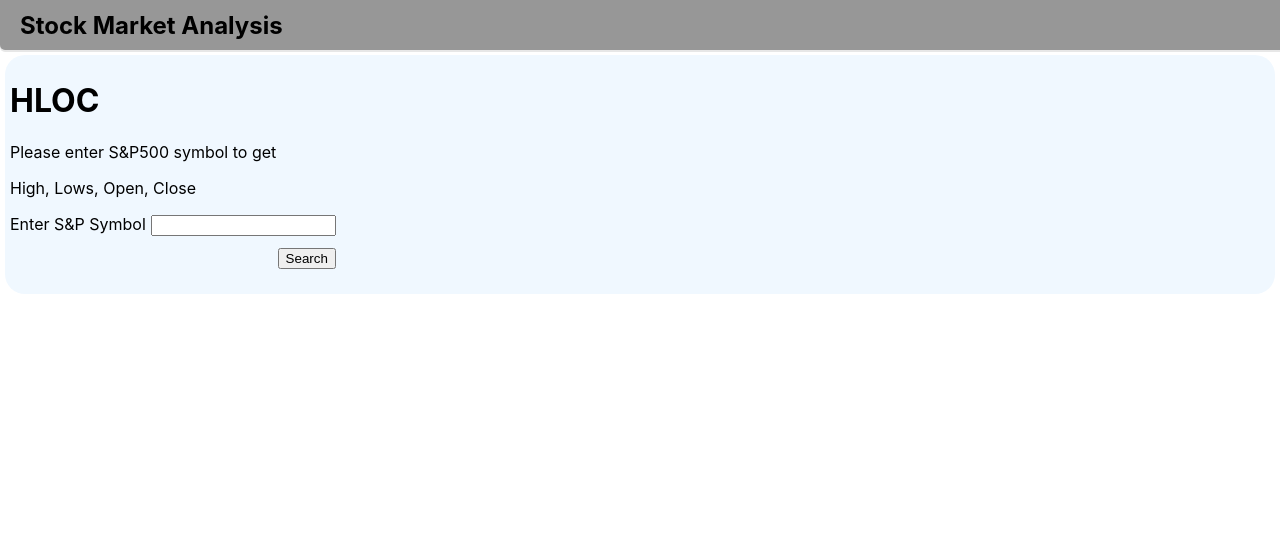
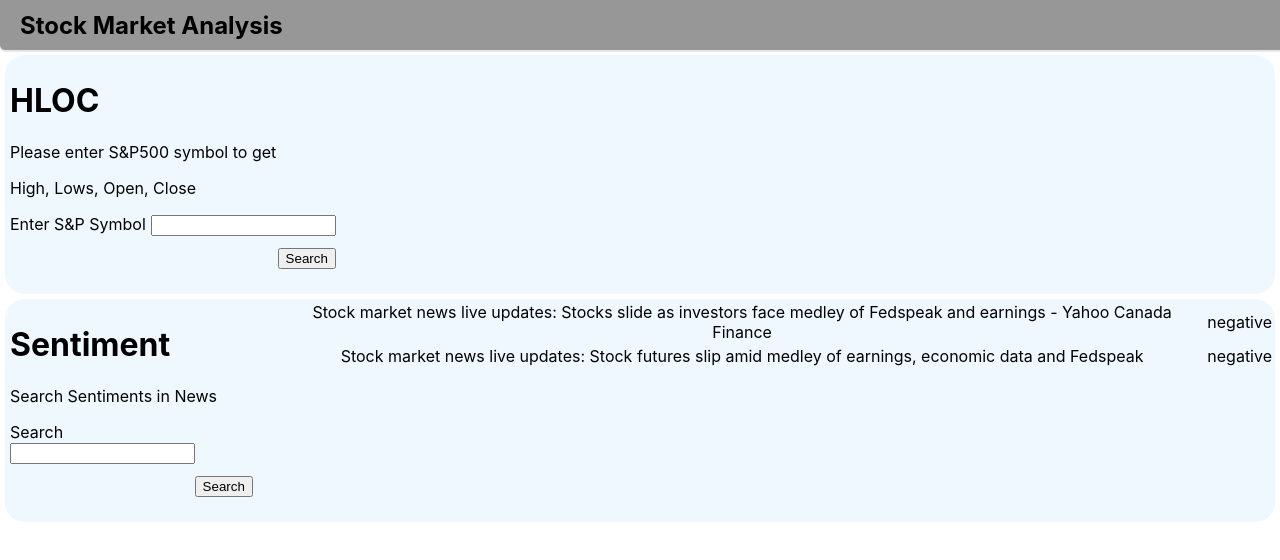
Before and after one commit to opendevy/finbert-frontend, a React (Create React App) app: page / in a window 1280 px wide. Shown: the top 560 px of the page. Built offline with nearby package versions, Linux system fonts and the light colour scheme; no server answers.

Commit message:
new section added

```diff
--- /dev/null
+++ b/src/components/sentiment/index.jsx
@@ -0,0 +1,50 @@
+import React, { useState } from "react";
+import httpService from "../../services/http.service";
+import responseJson from "./mock/response.json";
+import "./styles.css";
+
+const Sentiment = () => {
+  const [query, setQuery] = useState("");
+  const [response, setResponse] = useState(responseJson);
+  const handleSearchButtonClick = async (event) => {
+    console.log(event);
+  };
+
+  return (
+    <div className="sentiments">
+      <div className="form">
+        <div className="form-info">
+          <h1>Sentiment</h1>
+          <p>Search Sentiments in News</p>
+          <label className="label" htmlFor="query-input">
+            Search
+          </label>
+          <input
+            id="query-input"
+            type="text"
+            value={query}
+            onChange={(event) => setQuery(event.target.value)}
+          />
+          <div className="search-button">
+            <button onClick={handleSearchButtonClick}>Search</button>
+          </div>
+        </div>
+        <div className="info">
+          {response && (
+            <table className="table">
+              {console.log(response)}
+              {response.map((item, id) => (
+                <tr key={id}>
+                  <td>{item[0][0]}</td>
+                  <td>{item[1][0].label}</td>
+                </tr>
+              ))}
+            </table>
+          )}
+        </div>
+      </div>
+    </div>
+  );
+};
+
+export default Sentiment;
--- /dev/null
+++ b/src/components/sentiment/mock/response.json
@@ -0,0 +1,40 @@
+[
+  [
+    [
+      "Stock market news live updates: Stocks slide as investors face medley of Fedspeak and earnings - Yahoo Canada Finance"
+    ],
+    [
+      {
+        "label": "negative",
+        "score": 0.9587559103965759
+      },
+      {
+        "label": "neutral",
+        "score": 0.03388221561908722
+      },
+      {
+        "label": "positive",
+        "score": 0.00736191077157855
+      }
+    ]
+  ],
+  [
+    [
+      "Stock market news live updates: Stock futures slip amid medley of earnings, economic data and Fedspeak"
+    ],
+    [
+      {
+        "label": "negative",
+        "score": 0.9690069556236267
+      },
+      {
+        "label": "neutral",
+        "score": 0.02306809462606907
+      },
+      {
+        "label": "positive",
+        "score": 0.007925036363303661
+      }
+    ]
+  ]
+]
--- /dev/null
+++ b/src/components/sentiment/styles.css
@@ -0,0 +1,42 @@
+.sentiments {
+  margin: 5px 5px 5px 5px;
+  border-radius: 20px;
+  background-color: aliceblue;
+}
+
+.form {
+  display: flex;
+  justify-content: flex-start;
+  flex-direction: row;
+  padding-bottom: 20px;
+}
+
+.form-info {
+  margin: 5px;
+  text-align: left;
+}
+
+.label {
+  margin-right: 5px;
+}
+
+.search-button {
+  display: flex;
+  justify-content: flex-end;
+  padding-top: 12px;
+}
+
+.info {
+  margin-left: 20px;
+}
+
+.info-data {
+  display: flex;
+  justify-content: flex-start;
+  flex-direction: column;
+  text-align: left;
+}
+
+.info-data-row {
+  margin-bottom: 10px;
+}
--- a/src/containers/home/home.jsx
+++ b/src/containers/home/home.jsx
@@ -1,13 +1,15 @@
 import React from "react";
 import "./styles.css";
-import Header from "../../components/header/header";
-import Hloc from "../../components/hloc/hloc";
+import Header from "../../components/header";
+import Hloc from "../../components/hloc";
+import Sentiment from "../../components/sentiment";
 
 const Home = () => {
   return (
     <div>
       <Header />
       <Hloc />
+      <Sentiment />
     </div>
   );
 };
```
Also changed, not shown: src/components/header/index.jsx (renamed from src/components/header/header.jsx), src/components/hloc/index.jsx (renamed from src/components/hloc/hloc.jsx).
